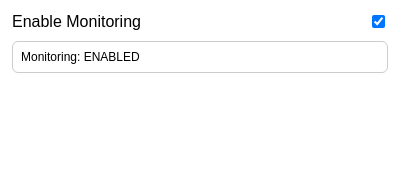
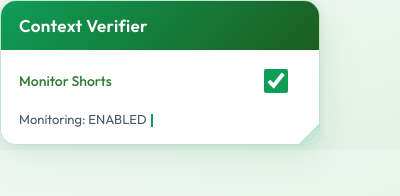
Before and after one commit to anfebladi/context-provider-app, a browser extension: page extension/popup/popup.html in a window 400 px wide. Drawn offline with Linux system fonts and the light colour scheme.

Commit message:
front end mimimi

```diff
--- a/extension/popup/popup.html
+++ b/extension/popup/popup.html
@@ -1,42 +1,132 @@
-<!doctype html>
+<!DOCTYPE html>
 <html lang="en">
   <head>
     <meta charset="utf-8" />
     <meta name="viewport" content="width=device-width, initial-scale=1" />
     <title>Context Verifier</title>
+    <link rel="preconnect" href="https://fonts.googleapis.com" />
+    <link rel="preconnect" href="https://fonts.gstatic.com" crossorigin />
+    <link href="https://fonts.googleapis.com/css2?family=Outfit:wght@400;500;600;700&display=swap" rel="stylesheet" />
     <style>
+      * {
+        box-sizing: border-box;
+      }
+
+      html,
       body {
         margin: 0;
-        font-family: Arial, sans-serif;
-        min-width: 280px;
-        padding: 12px;
+        padding: 0;
+        min-width: 300px;
+        min-height: 150px;
+        font-family: "Outfit", sans-serif;
+        background: linear-gradient(165deg, #f0f7f2 0%, #e3f2e5 100%);
       }
 
-      .row {
+      .panel {
+        width: 320px;
+        min-width: 280px;
+        max-width: 420px;
+        min-height: 140px;
+        border-radius: 16px;
+        overflow: hidden;
+        box-shadow: 0 10px 40px rgba(15, 157, 88, 0.12), 0 2px 10px rgba(0, 0, 0, 0.06);
+        border: 1px solid rgba(15, 157, 88, 0.2);
+        position: relative;
+        display: flex;
+        flex-direction: column;
+      }
+
+      .panel__header {
+        font-weight: 600;
+        font-size: 17px;
+        color: #fff;
+        padding: 14px 18px;
+        background: linear-gradient(135deg, #0f9d58 0%, #1b5e20 100%);
+        letter-spacing: 0.02em;
+      }
+
+      .panel__content {
+        padding: 16px 18px;
+        background: #fff;
+        flex: 1;
+        display: flex;
+        flex-direction: column;
+        gap: 14px;
+      }
+
+      .panel__row {
         display: flex;
         align-items: center;
         justify-content: space-between;
         gap: 10px;
       }
 
-      .status {
-        margin-top: 10px;
-        padding: 8px;
-        border: 1px solid #ccc;
-        border-radius: 6px;
-        font-size: 12px;
-        white-space: pre-wrap;
+      .panel__label {
+        font-size: 14px;
+        color: #2e7d32;
+        font-weight: 500;
+        cursor: pointer;
+      }
+
+      .panel__toggle {
+        width: 44px;
+        height: 24px;
+        accent-color: #0f9d58;
+        cursor: pointer;
+      }
+
+      .panel__status {
+        font-size: 13px;
+        color: #455a64;
+        min-height: 1.4em;
+        line-height: 1.4;
+      }
+
+      .panel__status .cursor {
+        display: inline-block;
+        width: 2px;
+        height: 1em;
+        background: #0f9d58;
+        margin-left: 2px;
+        animation: blink 0.8s step-end infinite;
+        vertical-align: text-bottom;
+      }
+
+      @keyframes blink {
+        50% { opacity: 0; }
+      }
+
+      .panel__resize {
+        position: absolute;
+        right: 0;
+        bottom: 0;
+        width: 20px;
+        height: 20px;
+        cursor: nwse-resize;
+        background: linear-gradient(135deg, transparent 50%, rgba(15, 157, 88, 0.25) 50%);
+        border-radius: 0 0 16px 0;
+      }
+
+      .panel__resize:hover {
+        background: linear-gradient(135deg, transparent 50%, rgba(15, 157, 88, 0.4) 50%);
       }
     </style>
   </head>
   <body>
-    <div class="row">
-      <label for="monitoringToggle">Enable Monitoring</label>
-      <input id="monitoringToggle" type="checkbox" />
-    </div>
-
-    <div id="status" class="status">Loading status...</div>
-
+    <main class="panel" id="aiPanel" role="main">
+      <header class="panel__header">Context Verifier</header>
+      <section class="panel__content">
+        <div class="panel__row">
+          <label class="panel__label" for="monitoringToggle">Monitor Shorts</label>
+          <input type="checkbox" id="monitoringToggle" class="panel__toggle" aria-label="Toggle monitoring" />
+        </div>
+        <div class="panel__status" id="statusWrap">
+          <span id="status"></span>
+          <span class="cursor" id="statusCursor" aria-hidden="true"></span>
+        </div>
+      </section>
+      <div class="panel__resize" id="resizeHandle" title="Drag to resize" aria-hidden="true"></div>
+    </main>
     <script src="popup.js"></script>
   </body>
 </html>
--- a/extension/popup/popup.js
+++ b/extension/popup/popup.js
@@ -1,14 +1,62 @@
 const toggleElement = document.getElementById("monitoringToggle");
 const statusElement = document.getElementById("status");
+const statusCursor = document.getElementById("statusCursor");
+const panel = document.getElementById("aiPanel");
+const resizeHandle = document.getElementById("resizeHandle");
+
+const TYPING_MS = 28;
+let typingTimeoutId = null;
 
 function setStatus(text) {
-  statusElement.textContent = text;
+  if (!text) text = "";
+  if (typingTimeoutId) clearTimeout(typingTimeoutId);
+  statusElement.textContent = "";
+  statusCursor.style.display = "inline-block";
+
+  let i = 0;
+  function type() {
+    if (i <= text.length) {
+      statusElement.textContent = text.slice(0, i);
+      i++;
+      typingTimeoutId = setTimeout(type, TYPING_MS);
+    } else {
+      typingTimeoutId = null;
+      statusCursor.style.display = "inline-block";
+    }
+  }
+  type();
 }
 
 function render(enabled) {
   toggleElement.checked = enabled;
   setStatus(`Monitoring: ${enabled ? "ENABLED" : "DISABLED"}`);
 }
+
+function setupResize() {
+  let startX = 0, startY = 0, startW = 0, startH = 0;
+  resizeHandle.addEventListener("mousedown", (e) => {
+    e.preventDefault();
+    startX = e.clientX;
+    startY = e.clientY;
+    startW = panel.offsetWidth;
+    startH = panel.offsetHeight;
+    function move(e) {
+      const dw = e.clientX - startX;
+      const dh = e.clientY - startY;
+      const newW = Math.max(280, Math.min(500, startW + dw));
+      const newH = Math.max(120, startH + dh);
+      panel.style.width = newW + "px";
+      panel.style.height = newH + "px";
+    }
+    function stop() {
+      document.removeEventListener("mousemove", move);
+      document.removeEventListener("mouseup", stop);
+    }
+    document.addEventListener("mousemove", move);
+    document.addEventListener("mouseup", stop);
+  });
+}
+setupResize();
 
 function loadInitialState() {
   chrome.storage.sync.get({ monitoringEnabled: true }, (result) => {
```
